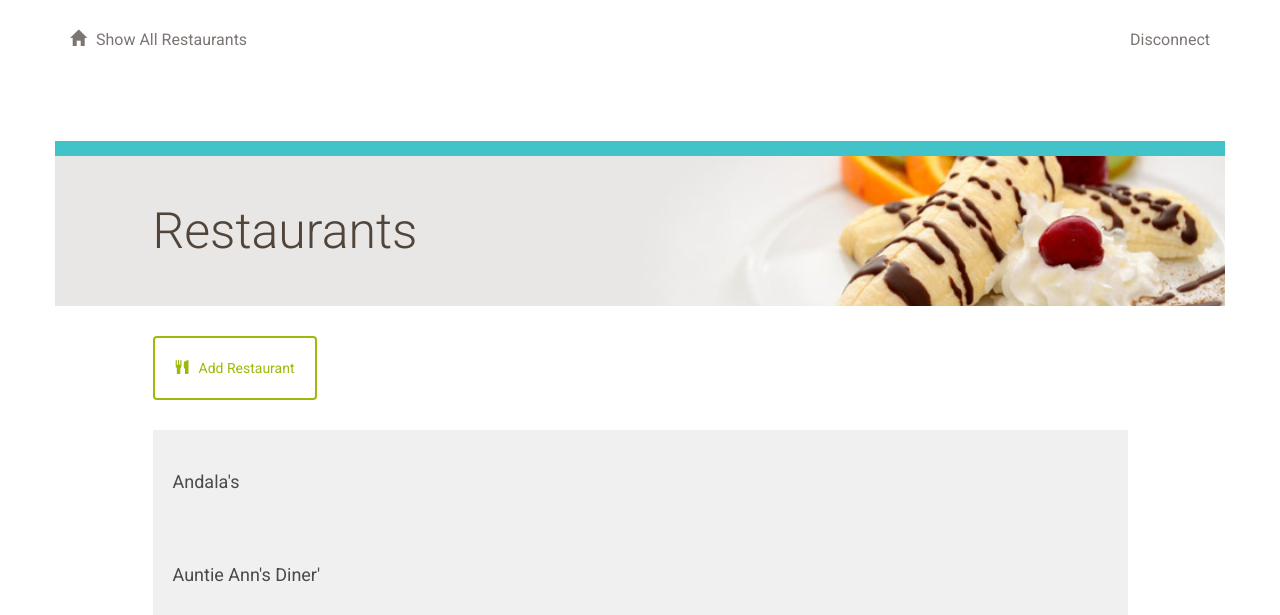
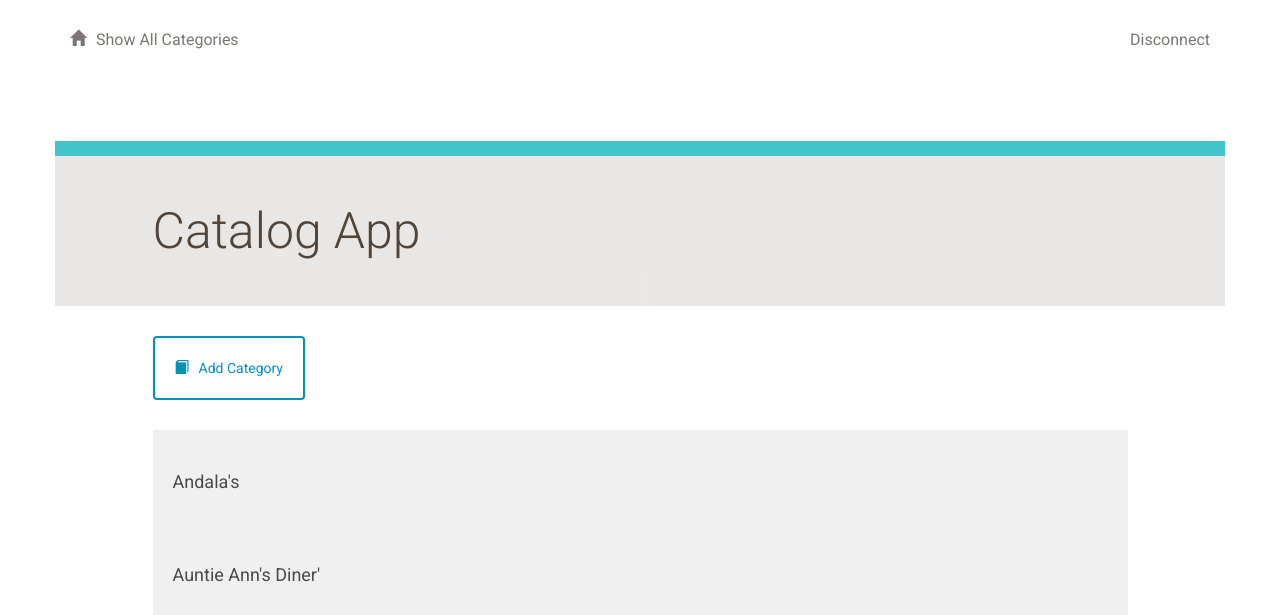
Before and after one commit to ElieShalhoub/items_catalog, a Flask app: page / in a window 1280 px wide. Shown: the top 615 px of the page. Run offline with Flask 2, Linux system fonts and the light colour scheme; a user stored in the database is signed in; some libraries are stand-ins or nearby versions.

Commit message:
second commit

```diff
--- a/application.py
+++ b/application.py
@@ -120,10 +120,10 @@ def disconnect():
         del login_session['user_id']
         del login_session['provider']
         flash("You have successfully been logged out.")
-        return redirect(url_for('showRestaurants'))
+        return redirect(url_for('showCategories'))
     else:
         flash("You were not logged in")
-        return redirect(url_for('showRestaurants'))
+        return redirect(url_for('showCategories'))
 
 @app.route('/fbdisconnect')
 def fbdisconnect():
@@ -305,8 +305,8 @@ def restaurantsJSON():
 
 #Show all restaurants
 @app.route('/')
-@app.route('/restaurant/')
-def showRestaurants():
+@app.route('/catalog/')
+def showCategories():
     restaurants = session.query(Restaurant).order_by(asc(Restaurant.name))
     if 'username' not in login_session:
         return render_template('publicrestaurants.html', restaurants=restaurants)
@@ -324,7 +324,7 @@ def newRestaurant():
         session.add(newRestaurant)
         flash('New Restaurant %s Successfully Created' % newRestaurant.name)
         session.commit()
-        return redirect(url_for('showRestaurants'))
+        return redirect(url_for('showCategories'))
     else:
         return render_template('newRestaurant.html')
 
@@ -341,7 +341,7 @@ def editRestaurant(restaurant_id):
         if request.form['name']:
             editedRestaurant.name = request.form['name']
             flash('Restaurant Successfully Edited %s' % editedRestaurant.name)
-            return redirect(url_for('showRestaurants'))
+            return redirect(url_for('showCategories'))
     else:
         return render_template('editRestaurant.html', restaurant=editedRestaurant)
 
@@ -358,7 +358,7 @@ def deleteRestaurant(restaurant_id):
         session.delete(restaurantToDelete)
         flash('%s Successfully Deleted' % restaurantToDelete.name)
         session.commit()
-        return redirect(url_for('showRestaurants', restaurant_id=restaurant_id))
+        return redirect(url_for('showCategories', restaurant_id=restaurant_id))
     else:
         return render_template('deleteRestaurant.html', restaurant=restaurantToDelete)
 
--- a/static/styles.css
+++ b/static/styles.css
@@ -56,12 +56,12 @@ h3 {
 .btn {
 	padding: 20px;
 	margin: 0;
-	border-color: #9FB80A;
+	border-color: #0093b9;
 	border-width: 2px;
-	color: #9FB80A;;
+	color: #0093b9;;
 }
 .btn:hover {
-	border-color: #9FB80A;
+	border-color: #0093b9;
 }
 .btn.delete {
 	border-color: #aaaaaa;
@@ -96,7 +96,7 @@ h3 {
 	background-color: #42C3C9;
 }
 .divider.green {
-	background-color: #9FB80A;
+	background-color: #0093b9;
 }
 .banner.main {
 	height: 150px;
@@ -121,7 +121,7 @@ h3 {
  	padding: 20px;
 u }
  .restaurant-list:hover {
- 	background-color: #e1e17f;
+ 	background-color: #0093b9;
  	padding: 20px;
 }
 .menu-item {
@@ -150,7 +150,7 @@ u }
 	margin-top: -20px;
 }
 .flash {
-	background-color: #98FB98;
+	background-color: #0093b9;
 	width:100%;
 	text-decoration: none;
 
--- a/templates/deleteRestaurant.html
+++ b/templates/deleteRestaurant.html
@@ -7,7 +7,7 @@
 
 	<button type="submit" class="btn btn-default delete" id="submit" type="submit">
 	<span class="glyphicon glyphicon-trash" aria-hidden="true"></span>Delete</button>
-	<a href = '{{url_for('showRestaurants')}}'>
+	<a href = '{{url_for('showCategories')}}'>
 		<button class="btn btn-default delete">
 		<span class="glyphicon glyphicon-remove" aria-hidden="true"></span> Cancel</button>
 	</a>
--- a/templates/deletemenuitem.html
+++ b/templates/deletemenuitem.html
@@ -7,7 +7,7 @@
 
 	<button type="submit" class="btn btn-default delete" id="submit" type="submit">
 	<span class="glyphicon glyphicon-trash" aria-hidden="true"></span>Delete</button>
-	<a href = '{{url_for('showRestaurants')}}'>
+	<a href = '{{url_for('showCategories')}}'>
 		<button class="btn btn-default delete">
 		<span class="glyphicon glyphicon-remove" aria-hidden="true"></span> Cancel</button>
 	</a>
--- a/templates/editRestaurant.html
+++ b/templates/editRestaurant.html
@@ -18,7 +18,7 @@
 					<div class="padding-bottom"></div>
 					<button type="submit" class="btn btn-default" id="submit" type="submit">
 					<span class="glyphicon glyphicon-ok" aria-hidden="true"></span>Save</button>
-					<a href = '{{url_for('showRestaurants')}}'>
+					<a href = '{{url_for('showCategories')}}'>
 						<button class="btn btn-default delete">
 						<span class="glyphicon glyphicon-remove" aria-hidden="true"></span> Cancel</button>
 					</a>
--- a/templates/editmenuitem.html
+++ b/templates/editmenuitem.html
@@ -47,7 +47,7 @@
 					</div>
 					<button type="submit" class="btn btn-default" id="submit" type="submit">
 					<span class="glyphicon glyphicon-ok" aria-hidden="true"></span>Save</button>
-					<a href = '{{url_for('showRestaurants')}}'>
+					<a href = '{{url_for('showCategories')}}'>
 						<button class="btn btn-default delete">
 						<span class="glyphicon glyphicon-remove" aria-hidden="true"></span> Cancel</button>
 					</a>
--- a/templates/header.html
+++ b/templates/header.html
@@ -1,12 +1,12 @@
 <div class="row top-menu">
 	<div class="col-md-6">
-		<a href="{{url_for('showRestaurants')}}">
-			<span class="glyphicon glyphicon-home" aria-hidden="true"></span>Show All Restaurants
+		<a href="{{url_for('showCategories')}}">
+			<span class="glyphicon glyphicon-home" aria-hidden="true"></span>Show All Categories
 		</a>
 	</div>
 	<div class="col-md-6 text-right">
 					{%if 'username' not in session %}
-					<a href="{{url_for('showLogin')}}">Click here to log in </a>
+					<a href="{{url_for('showLogin')}}">Log in </a>
 					{% else %}
 					<a href="{{url_for('disconnect')}}">Disconnect </a>
 					{% endif %}
--- a/templates/login.html
+++ b/templates/login.html
@@ -124,13 +124,13 @@ function signInCallback(authResult) {
 <button>
 
 
-          <fb:login-button scope="public_profile,email" onlogin="sendTokenToServer();">
+<fb:login-button scope="public_profile,email" onlogin="sendTokenToServer();">
 <a href='javascript:sendTokenToServer()'>Login with Facebook</a>
 
 </fb:login-button>
 
 
-        </button>
+  </button>
 <!--END FACEBOOK SIGN IN -->
 
   </body>
--- a/templates/publicrestaurants.html
+++ b/templates/publicrestaurants.html
@@ -3,7 +3,7 @@
 	<div class="row top-menu">
 		<div class="col-md-10"></div>
 		<div class="col-md-2 text-right">
-			<a href="{{url_for('showLogin')}}">Click Here to Log in </a>
+			<a href="{{url_for('showLogin')}}">Log in </a>
 		</div>
 	</div>
 	<div class="row divider blue">
--- a/templates/restaurants.html
+++ b/templates/restaurants.html
@@ -12,7 +12,7 @@
 	<div class="row banner main">
 		<div class="col-md-1"></div>
 		<div class="col-md-11 padding-none">
-			<h1>Restaurants</h1>
+			<h1>Catalog App</h1>
 		</div>
 	</div>
 
@@ -35,7 +35,7 @@
 		<div class="col-md-10 padding-none">
 			<a href="{{url_for('newRestaurant')}}">
 				<button class="btn btn-default" id="new-restaurant">
-					<span class="glyphicon glyphicon-cutlery" aria-hidden="true"></span>Add Restaurant
+					<span class="glyphicon glyphicon-book" aria-hidden="true"></span>Add Category
 				</button>
 			</a>
 		</div>
```
Also changed, not shown: restaurantmenuwithusers.db, static/top-banner.jpg, 1 other file.
